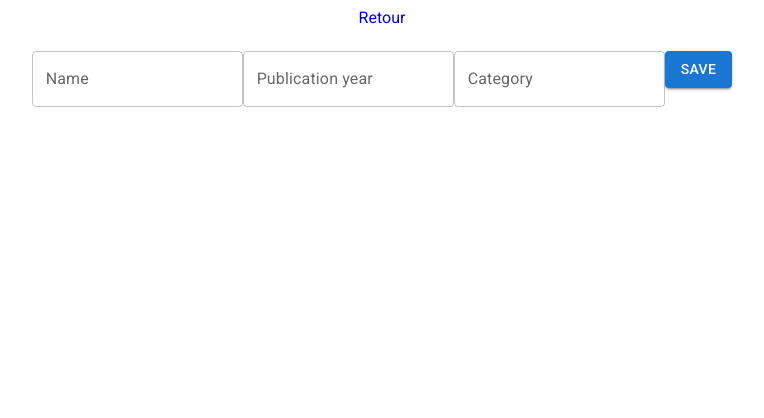
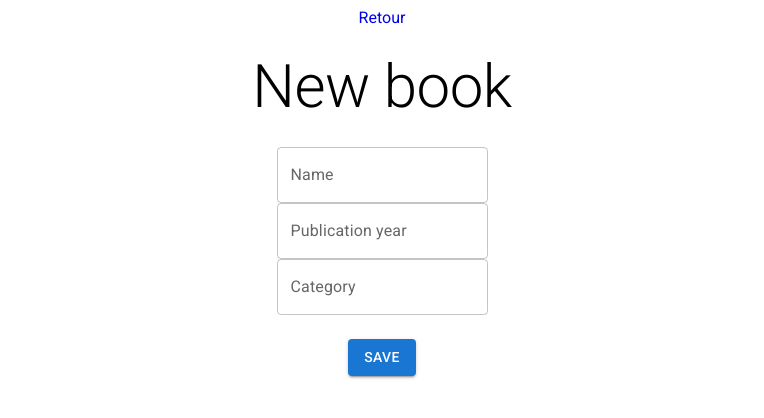
Before and after one commit to AlexARNcode/library, a React (Create React App) app in the folder front/: page /book/add in a window 1280 px wide. Shown: the top 418 px of the page, without its empty margins (258-1022 px from the left). Built offline with nearby package versions, Linux system fonts and the light colour scheme.

Commit message:
Update NewBooks.js: Improve input form for new book (UI)

```diff
--- a/front/src/Components/NewBook.js
+++ b/front/src/Components/NewBook.js
@@ -1,6 +1,6 @@
 import { Container } from "@mui/system";
 import { Link } from "react-router-dom";
-import { TextField, Box } from "@mui/material";
+import { TextField, Box, Typography } from "@mui/material";
 import React from "react";
 import CustomButton from "./CustomButton";
 import { useState } from "react";
@@ -22,6 +22,11 @@ export default function NewBook() {
                 </Link>
             </Box>
 
+            <Typography align="center" variant="h2" sx={{ mb: 3 }}>
+                New book
+            </Typography>
+
+                <Box>
                 <TextField
                         value={bookName}
                         onChange={(e) => {
@@ -30,6 +35,8 @@ export default function NewBook() {
                         id="outlined-basic"
                         label="Name"
                         variant="outlined" />
+                </Box>
+                <Box>
                     <TextField
                             value={bookYear}
                             onChange={(e) => {
@@ -38,6 +45,8 @@ export default function NewBook() {
                             id="outlined-basic"
                             label="Publication year"
                             variant="outlined" />
+                </Box>
+                <Box>
                 <TextField
                         value={bookCategory}
                         onChange={(e) => {
@@ -46,10 +55,15 @@ export default function NewBook() {
                         id="outlined-basic"
                         label="Category"
                         variant="outlined" />
+                </Box>
+
                     <CustomButton
                         text="SAVE"
+                        sx={{ mt: 3 }}
                         onClick={() => addBook(bookName, bookYear, bookCategory)}>
                     </CustomButton>
+
+
         </Container>
     );
 }
```
Lines whose indentation alone changed are shown as unchanged.
